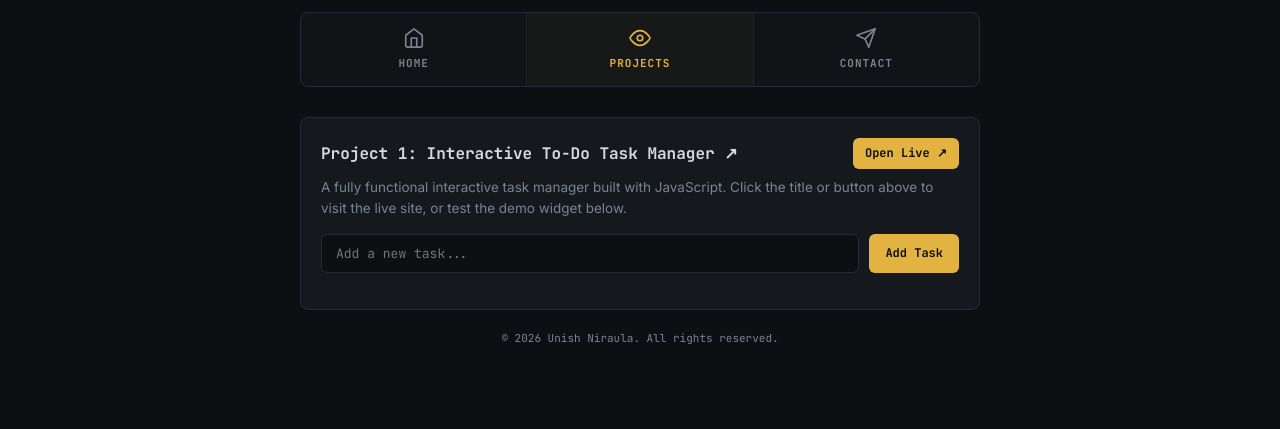
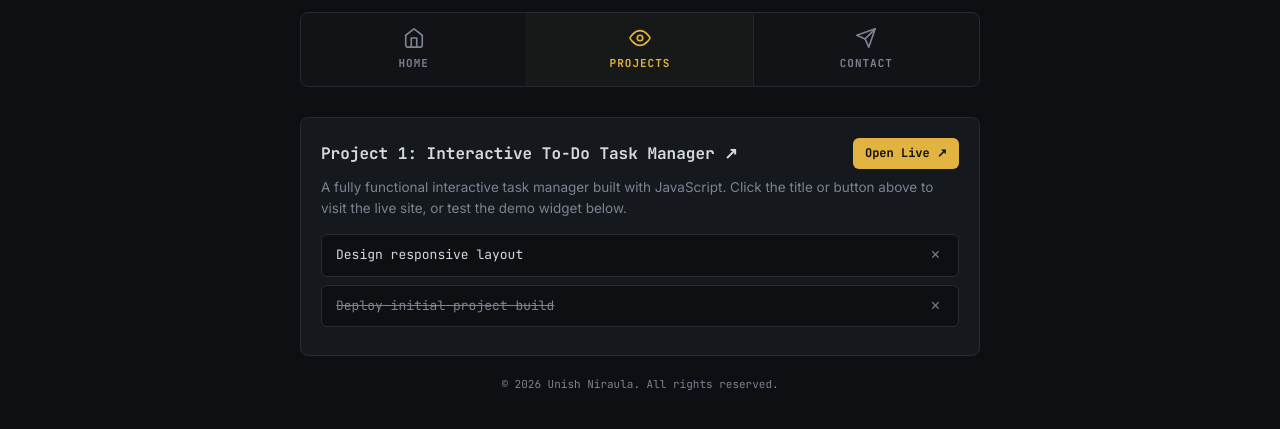
Before and after one commit to unishniraulaofficial/unish, a plain HTML site: page projects.html in a window 1280 px wide. Shown: the part 75-504 px from the top of the page. Drawn offline with Linux system fonts and the light colour scheme.

Commit message:
Update projects.html

```diff
--- a/projects.html
+++ b/projects.html
@@ -28,11 +28,6 @@
   .btn-launch:hover{opacity:0.9}
 
   /* To-Do Widget Styles */
-  .todo-input-row{display:flex;gap:10px;margin-bottom:16px}
-  .todo-input{flex:1;background:var(--bg);border:1px solid var(--border);border-radius:6px;padding:10px 14px;color:var(--text);font-family:var(--mono);font-size:13px}
-  .todo-input:focus{outline:none;border-color:var(--amber)}
-  .btn-add{background:var(--amber);color:#0d0f12;border:none;border-radius:6px;padding:0 16px;font-family:var(--mono);font-weight:700;font-size:12px;cursor:pointer}
-  .btn-add:hover{opacity:0.9}
   .todo-list{list-style:none}
   .todo-item{display:flex;align-items:center;justify-content:space-between;background:var(--bg);border:1px solid var(--border);border-radius:6px;padding:10px 14px;margin-bottom:8px;font-family:var(--mono);font-size:13px}
   .todo-item span{flex:1;cursor:pointer}
@@ -72,13 +67,15 @@
 
       <p class="project-desc">A fully functional interactive task manager built with JavaScript. Click the title or button above to visit the live site, or test the demo widget below.</p>
 
-      <div class="todo-input-row">
-        <input type="text" id="todoInput" class="todo-input" placeholder="Add a new task..." onkeypress="handleKeyPress(event)">
-        <button class="btn-add" onclick="addTask()">Add Task</button>
-      </div>
-
       <ul id="todoList" class="todo-list">
-        <!-- Interactive tasks will appear here -->
+        <li class="todo-item">
+          <span onclick="this.parentElement.classList.toggle('completed')" title="Click to mark as complete/incomplete">Design responsive layout</span>
+          <button class="todo-delete" onclick="this.parentElement.remove()" title="Delete task">&times;</button>
+        </li>
+        <li class="todo-item completed">
+          <span onclick="this.parentElement.classList.toggle('completed')" title="Click to mark as complete/incomplete">Deploy initial project build</span>
+          <button class="todo-delete" onclick="this.parentElement.remove()" title="Delete task">&times;</button>
+        </li>
       </ul>
     </div>
   </div>
@@ -97,37 +94,6 @@
     document.getElementById(t).classList.add('active');
     if (e) e.classList.add('active');
   }
-
-  function handleKeyPress(e) {
-    if (e.key === 'Enter') addTask();
-  }
-
-  function addTask() {
-    const input = document.getElementById('todoInput');
-    const text = input.value.trim();
-    if (!text) return;
-
-    const list = document.getElementById('todoList');
-    const li = document.createElement('li');
-    li.className = 'todo-item';
-
-    const span = document.createElement('span');
-    span.textContent = text;
-    span.title = "Click to mark as complete/incomplete";
-    span.onclick = () => li.classList.toggle('completed');
-
-    const delBtn = document.createElement('button');
-    delBtn.className = 'todo-delete';
-    delBtn.innerHTML = '&times;';
-    delBtn.title = "Delete task";
-    delBtn.onclick = () => list.removeChild(li);
-
-    li.appendChild(span);
-    li.appendChild(delBtn);
-    list.appendChild(li);
-
-    input.value = '';
-  }
 </script>
 </body>
 </html>
```
